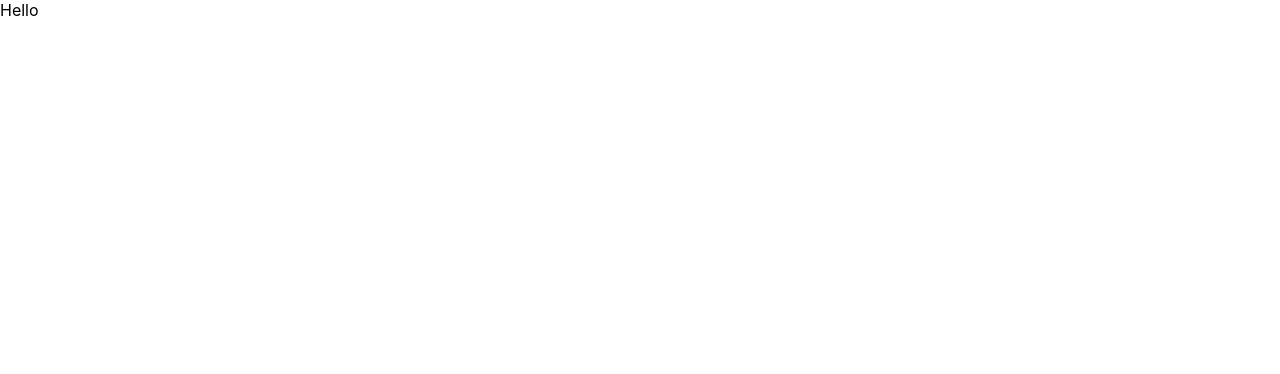
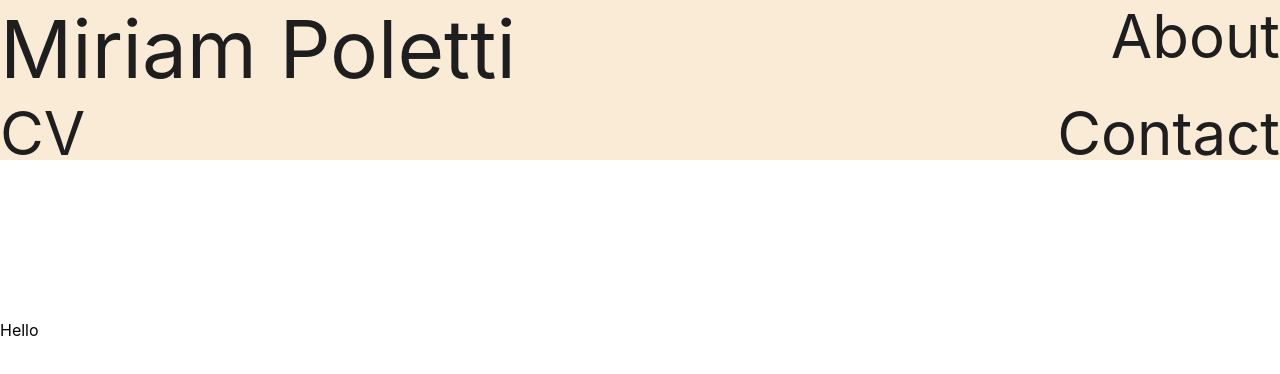
Before and after one commit to miriam-plt/portfolio, a JavaScript app: page / in a window 1280 px wide. Shown: the top 374 px of the page. Built offline with nearby package versions, Linux system fonts and the light colour scheme; the HTML template or start-up script is replaced by a standard one.

Commit message:
added navbar and homepage

```diff
--- a/src/App.js
+++ b/src/App.js
@@ -1,14 +1,16 @@
 import './App.scss';
-import { Route, Routes } from 'react-router-dom';
-import Layout from './components/Layout';
+import { Routes, Route } from 'react-router-dom';
+import Home from './Pages/Home';
+
 
 function App() {
   return (
-    <>
+    <div className='App'>
       <Routes>
-        <Route path="/" element={<Layout />} />
+        <Route path="/" element={<Home />} />
+
       </Routes>
-    </>
+    </div>
   );
 }
 
--- /dev/null
+++ b/src/Pages/Home/index.js
@@ -0,0 +1,11 @@
+import './index.scss';
+import Navbar from '../../components/Navbar';
+
+const Home = () => {
+    return <div className='container homepage'>
+        <Navbar />
+        <p>Hello</p>
+    </div>
+}
+
+export default Home;
--- /dev/null
+++ b/src/Pages/Home/index.scss
@@ -0,0 +1,3 @@
+p {
+    margin-top: 20em;
+}
--- a/src/components/Layout/index.js
+++ /dev/null
@@ -1,7 +0,0 @@
-import './index.scss';
-
-const Layout = () => {
-    return <>Hello</>
-}
-
-export default Layout;
--- /dev/null
+++ b/src/components/Navbar/index.js
@@ -0,0 +1,17 @@
+import './index.scss';
+import { Link, NavLink } from 'react-router-dom';
+
+const Navbar = () => {
+    return <div className='nav-bar'>
+        <div className='links-top'>
+            <Link className='name-link' to='/'>Miriam Poletti</Link>
+            <NavLink className='about-link' to='/about'>About</NavLink>
+        </div>
+        <div className='links-bottom'>
+            <NavLink className='cv-link' to='/cv'>CV</NavLink>
+            <NavLink className='contact-link' to='/contact'>Contact</NavLink>
+        </div>
+    </div>
+}
+
+export default Navbar;
--- /dev/null
+++ b/src/components/Navbar/index.scss
@@ -0,0 +1,48 @@
+.nav-bar {
+    background-color: antiquewhite;
+    height: 20%;
+    width: 100%;
+    position: fixed;
+    top: 0;
+    z-index: 3;
+}
+
+.links-top {
+    display: flex;
+    justify-content: space-between;
+    align-items: flex-start;
+}
+
+.links-bottom {
+    display: flex;
+    justify-content: space-between;
+    align-items: flex-end;
+}
+
+.name-link {
+    display: block;
+    font-size: 80px;
+    text-decoration: none;
+    color: rgb(30, 30, 30);
+}
+
+.about-link {
+    display: block;
+    font-size: 60px;
+    text-decoration: none;
+    color: rgb(30, 30, 30);
+}
+
+.cv-link {
+    display: block;
+    font-size: 60px;
+    text-decoration: none;
+    color: rgb(30, 30, 30);
+}
+
+.contact-link {
+    display: block;
+    font-size: 60px;
+    text-decoration: none;
+    color: rgb(30, 30, 30);
+}
```
Also changed, not shown: src/components/Layout/index.scss (deleted).
